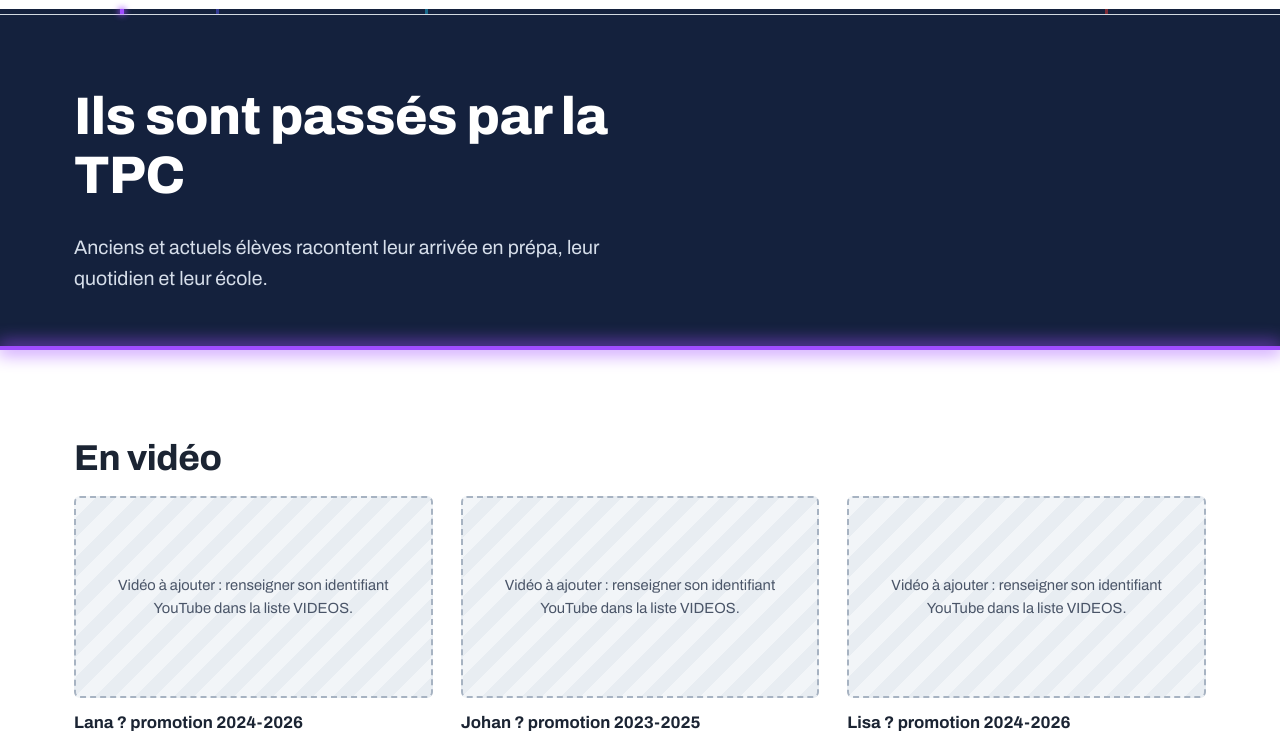
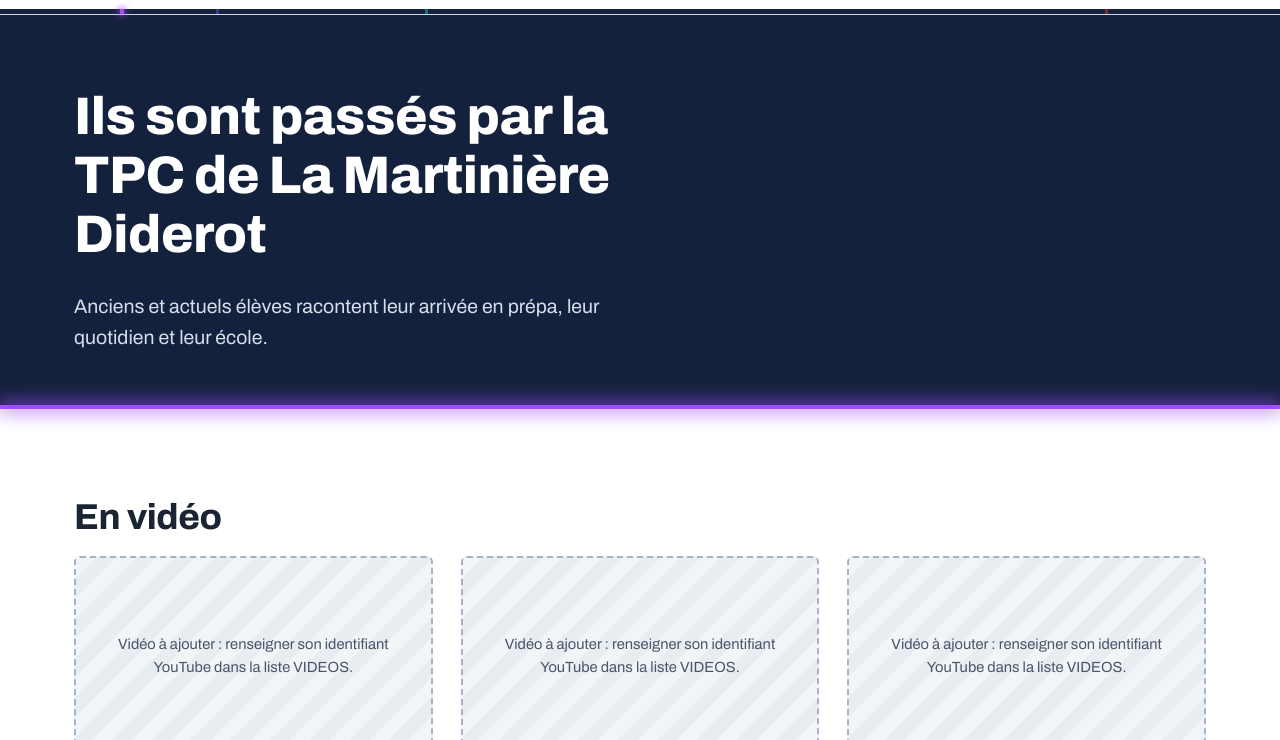
Before and after one commit to tpc-lyon/tpc-lyon.github.io, a plain HTML site: page temoignages.html in a window 1280 px wide. Shown: the part 59-799 px from the top of the page. Drawn offline with Linux system fonts and the light colour scheme.

Commit message:
Update header text in temoignages.html

```diff
--- a/temoignages.html
+++ b/temoignages.html
@@ -32,7 +32,7 @@
 
 <section class="page-tete">
   <div class="wrap">
-    <h1>Ils sont passés par la TPC</h1>
+    <h1>Ils sont passés par la TPC de La Martinière Diderot</h1>
     <p>Anciens et actuels élèves racontent leur arrivée en prépa, leur quotidien et leur école.</p>
   </div>
 </section>
```
